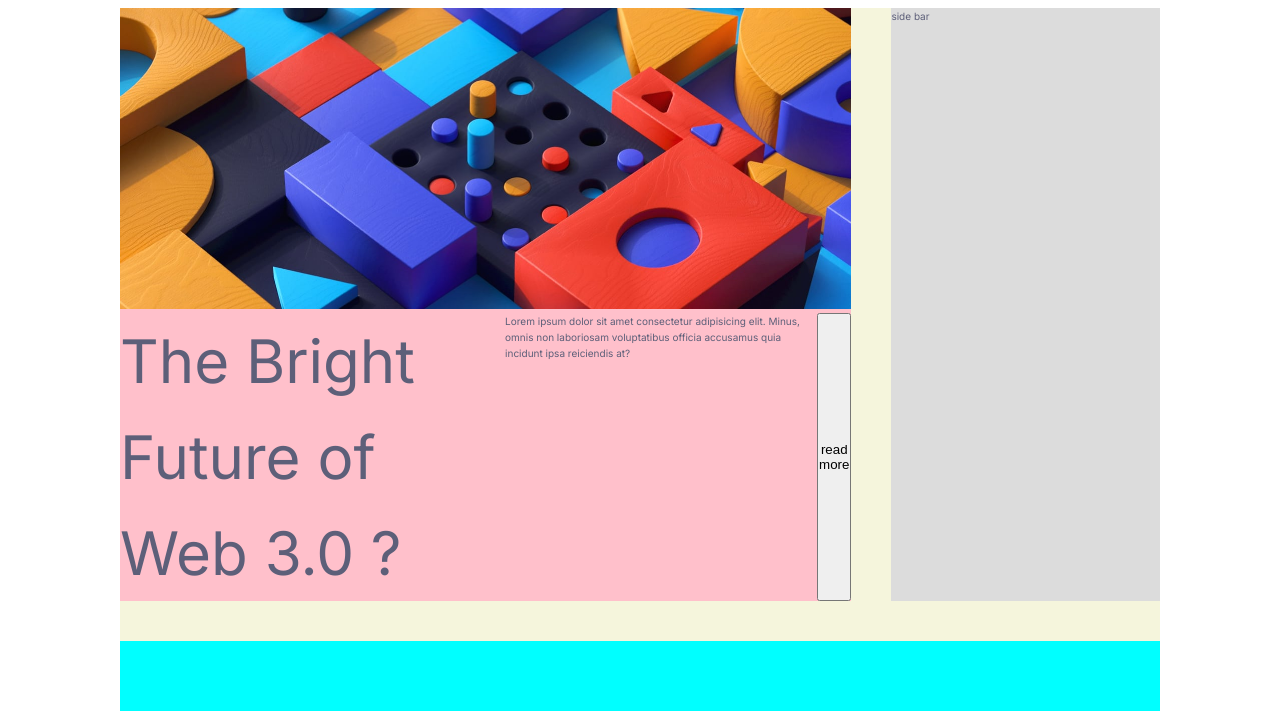
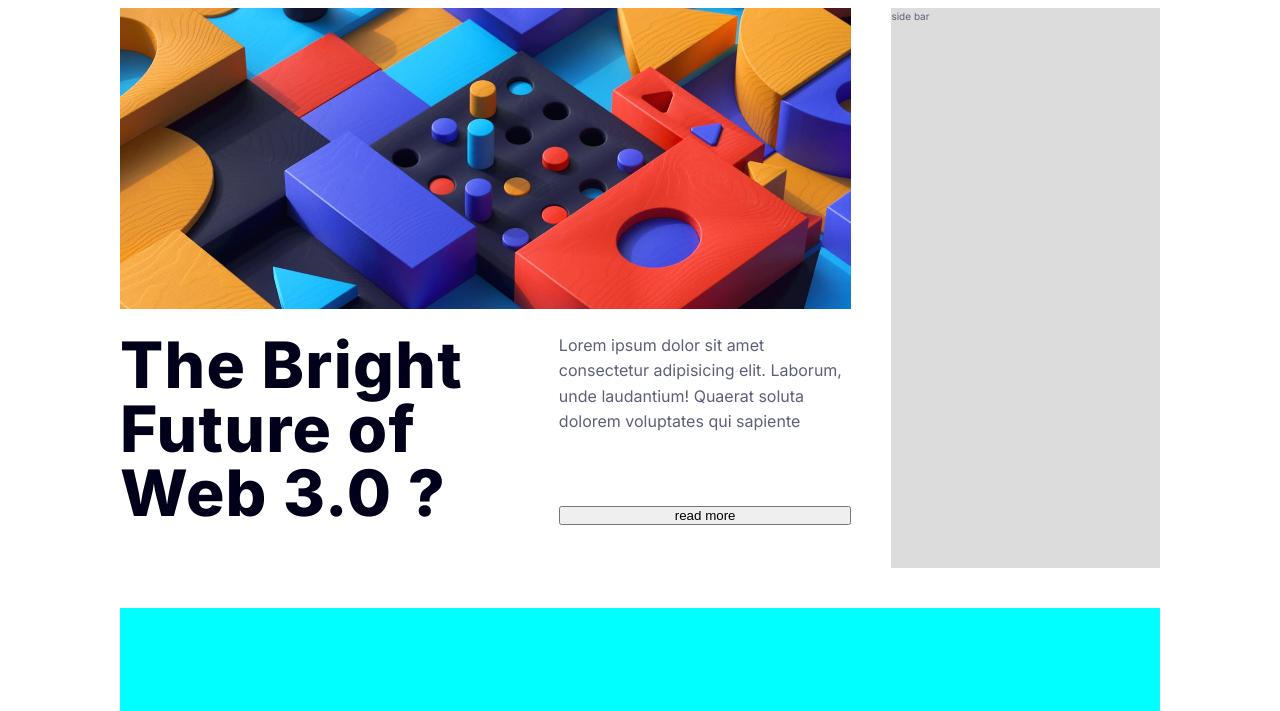
Before and after one commit to JaiminR28/News-homepage, a website: page index.html in a window 1280 px wide. Shown: the part 89-800 px from the top of the page. Drawn offline with nearby package versions, Linux system fonts and the light colour scheme; files that its build step writes are made by us from their sources.

Commit message:
current blog part complete

```diff
--- a/index.html
+++ b/index.html
@@ -48,15 +48,17 @@
 					alt="Blog Main Image"
 				/>
 				<div class="Blog__content">
-					<div class="Blog__title">
+					<div class="Blog__content--title">
 						The Bright Future of Web 3.0 ?
 					</div>
-					<div class="Blog__discription">
-						Lorem ipsum dolor sit amet consectetur adipisicing elit.
-						Minus, omnis non laboriosam voluptatibus officia
-						accusamus quia incidunt ipsa reiciendis at?
+					<div class="Blog__content--discription">
+						<p>
+							Lorem ipsum dolor sit amet consectetur adipisicing
+							elit. Laborum, unde laudantium! Quaerat soluta
+							dolorem voluptates qui sapiente
+						</p>
+						<button>read more</button>
 					</div>
-					<button>read more</button>
 				</div>
 			</div>
 			<aside class="sidebar">side bar</aside>
--- a/sass/Pages/_home.scss
+++ b/sass/Pages/_home.scss
@@ -1,5 +1,5 @@
 .content {
-	background-color: beige;
+	// background-color: beige;
 
 	display: grid;
 	grid-column: center-start / center-end;
@@ -13,18 +13,35 @@
 
 .Blog {
 	grid-column: 1 / span 5;
-	background-color: pink;
 
 	&__img {
 		width: 100%;
 	}
 
 	&__content {
+		margin-top: 2rem;
 		display: flex;
-	}
+		justify-content: space-between;
 
-	&__title {
-		font-size: 6rem;
+		&--title {
+			font-size: 6.4rem;
+			font-weight: 800;
+			line-height: 1;
+			width: 55%;
+			letter-spacing: 0.02em;
+			color: $color-dark-blue;
+		}
+
+		&--discription {
+			font-size: 1.6rem;
+			line-height: 1.6;
+			width: 40%;
+
+			display: flex;
+
+			flex-direction: column;
+			justify-content: space-between;
+		}
 	}
 }
 
```
